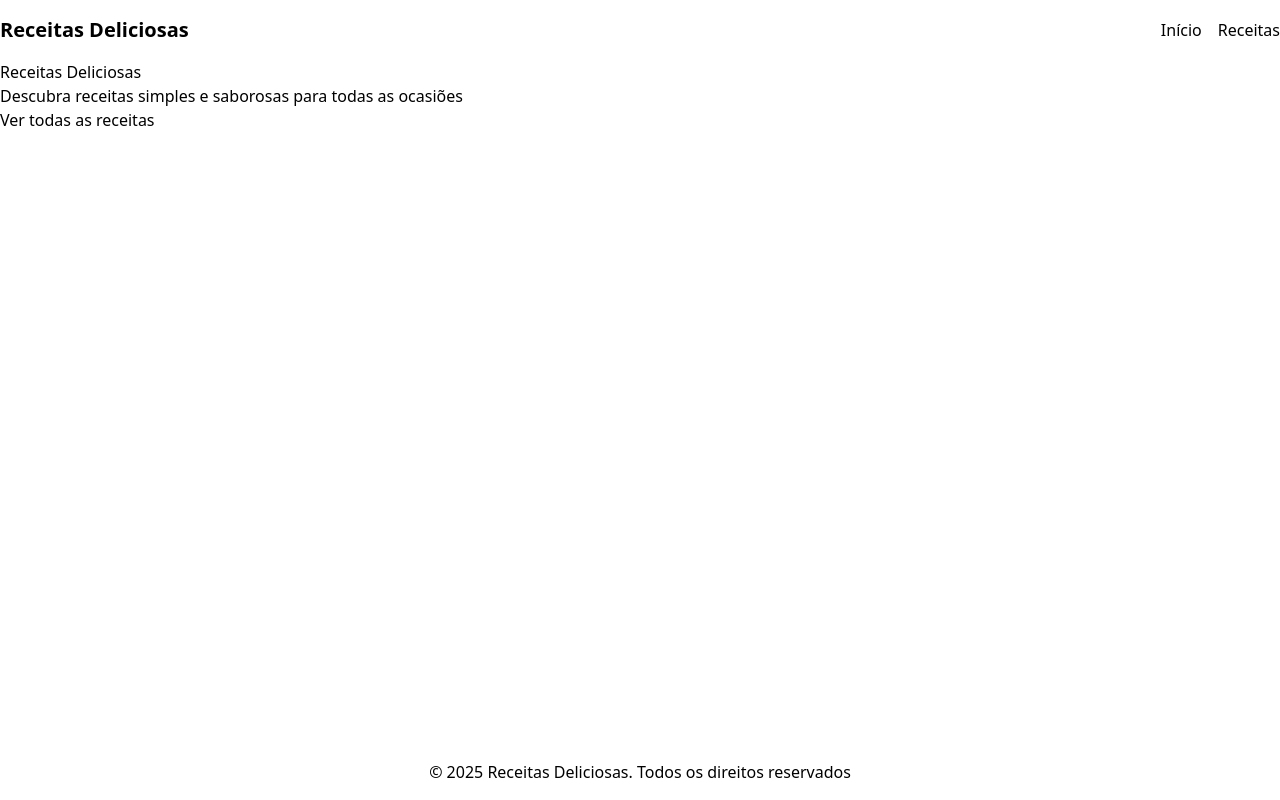
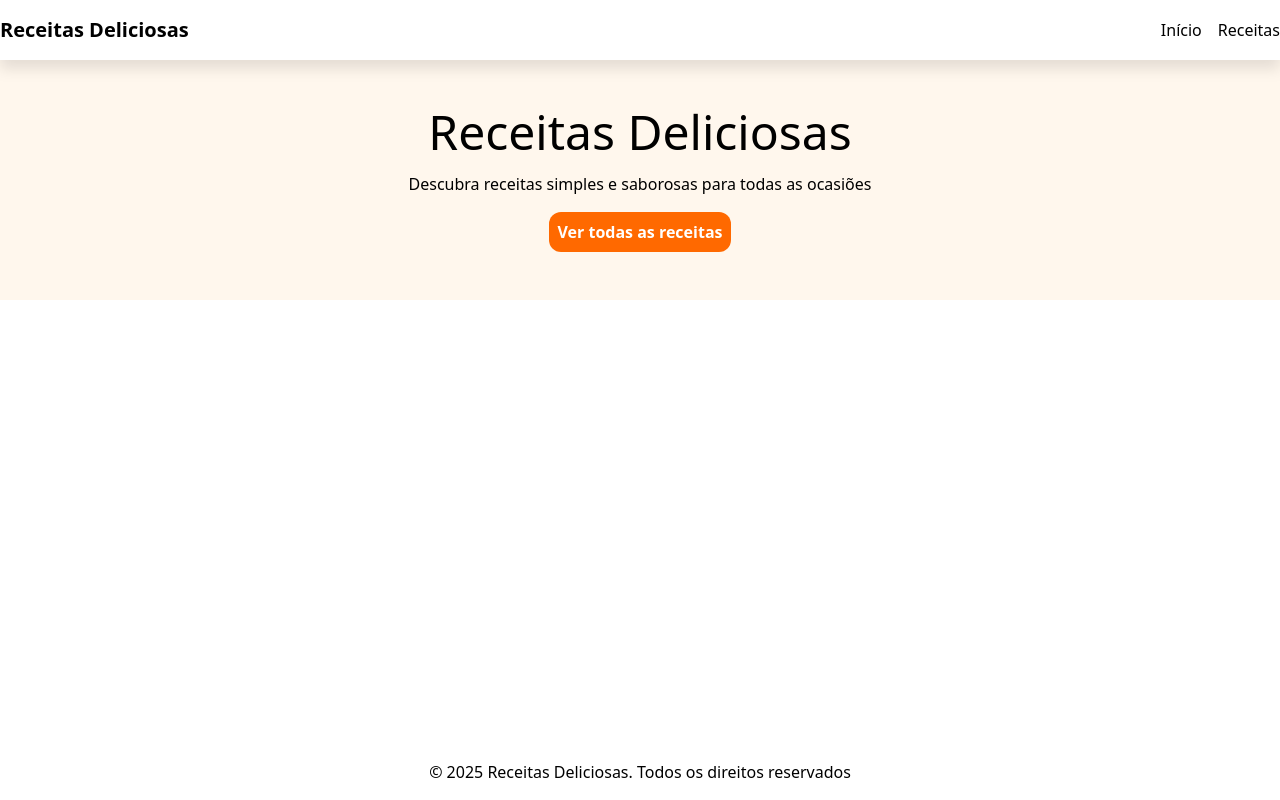
Before and after one commit to lumaiasl/pagina-receita, a Next.js app: page / in a window 1280 px wide. Built offline with nearby package versions, Linux system fonts and the light colour scheme.

Commit message:
feat: adiciona estilos na secao hero

```diff
--- a/src/app/page.tsx
+++ b/src/app/page.tsx
@@ -4,16 +4,15 @@ import Link from "next/link";
 export default function Home() {
   return (
     <main className="grow">
-      <div className="container mx-auto">
-        <section>
-          <h1>Receitas Deliciosas</h1>
-          <p>Descubra receitas simples e saborosas para todas as ocasiões</p>
-
-          <Link href="/receitas">
-          Ver todas as receitas
-          </Link>
+        <section className="flex flex-col bg-orange-50 gap-6 py-12 items-center">
+          <div className="flex flex-col items-center gap-4 container mx-auto text-black">
+            <h1 className="text-5xl">Receitas Deliciosas</h1>
+            <p className="text=xl">Descubra receitas simples e saborosas para todas as ocasiões</p>
+            <Link href="/receitas" className="bg-orange-500 text-white font-bold rounded-xl px-2 py-2">
+            Ver todas as receitas
+            </Link>
+          </div>
         </section>
-      </div>
     </main>
   );
 }
--- a/src/components/Header/index.tsx
+++ b/src/components/Header/index.tsx
@@ -3,7 +3,7 @@ import Link from "next/link";
 
 export default function Header(){
     return (
-        <header className="w-full bg-white text-black py-4">
+        <header className="w-full bg-white text-black drop-shadow-xl py-4">
             <div className="flex justify-between items-center container mx-auto">
                 <Link className="text-xl font-bold hover:scale-105 transition-all" href="/">Receitas Deliciosas</Link>
 
```
